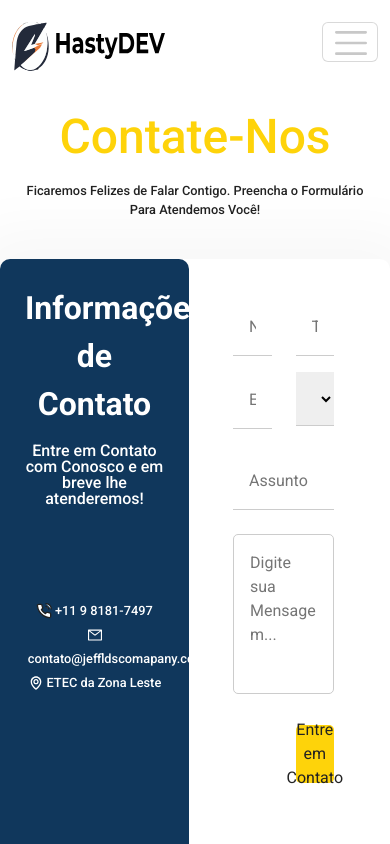
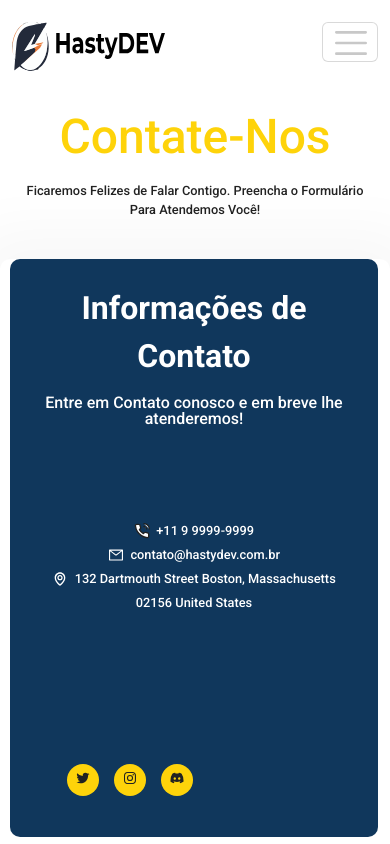
Before and after one commit to Hasty-DEV/HastyDEV, a React (Vite) app in the folder frontend/: page /contact in a window 390 px wide. Shown: the top 844 px of the page. Built offline with nearby package versions, Linux system fonts and the light colour scheme.

Commit message:
Deixando o Contact responsivo

```diff
--- a/frontend/src/routes/ContactUs/ContactUs.styles.ts
+++ b/frontend/src/routes/ContactUs/ContactUs.styles.ts
@@ -79,6 +79,11 @@ export const InfoDiv = styled.div`
   background: #10375c;
   border-radius: 10px;
   padding: 25px;
+
+  @media (max-width: 768px) {
+
+    margin-left:10px ;
+  }
 `;
 
 export const Infos = styled.div<ContactUsStyledProps>`
--- a/frontend/src/routes/ContactUs/ContactUs.tsx
+++ b/frontend/src/routes/ContactUs/ContactUs.tsx
@@ -1,66 +1,61 @@
+import React from "react";
 import { Container, Row, Col } from "react-bootstrap";
-import { HeadingTitle, Paragraph } from "../../components/Texts/Texts";
+import {
+  HeadingTitle,
+  Paragraph
+} from "../../components/Texts/Texts";
 import * as C from "./ContactUs.styles";
+import ContactUSForm from "../../components/ContactUSForm/ContactUSForm";
 import { FiPhoneCall } from "react-icons/fi";
 import { AiOutlineMail } from "react-icons/ai";
-import {
-  BiMap,
-  BiLogoTwitter,
-  BiLogoInstagram,
-  BiLogoDiscordAlt,
-} from "react-icons/bi";
-import ContactUSForm from "../../components/ContactUSForm/ContactUSForm";
+import { BiMap, BiLogoTwitter, BiLogoInstagram, BiLogoDiscordAlt } from "react-icons/bi";
 
 const ContactUs: React.FC = () => {
   return (
     <Container className="text-center">
       <Row>
         <Col xs={12}>
-          <HeadingTitle span="Contate-Nos" className="mt-4"/>
+          <HeadingTitle span="Contate-Nos" className="mt-4" />
         </Col>
         <Col xs={12}>
           <Paragraph
-            paragraph="Ficaremos Felizes de Falar Contigo. Preencha o Formulário Para
-            Atendemos Você!"
+            paragraph="Ficaremos Felizes de Falar Contigo. Preencha o Formulário Para Atendemos Você!"
             className="text-center"
           />
         </Col>
-        <C.ContactUsDiv className="mt-4" xs={12}>
-          <Col xs={6}>
+
+        <C.ContactUsDiv className="mt-4 d-flex flex-wrap">
+          <Col xs={12} md={6}>
             <C.InfoDiv>
-              <C.HeadingSubtitle
-                subtitle="Informações de Contato"
-              />
+              <C.HeadingSubtitle subtitle="Informações de Contato" />
               <C.Paragraph
-                paragraph="Entre em Contato com Conosco e em breve lhe atenderemos!"
+                paragraph="Entre em Contato conosco e em breve lhe atenderemos!"
                 className="text-center"
               />
               <C.ContactUsInfoDiv>
                 <Col xs={12}>
                   <C.Infos>
                     <FiPhoneCall height={16} width={16} />
-                    <Paragraph paragraph="+11 9 8181-7497" IsInline={true} />
+                    <Paragraph paragraph="+11 9 9999-9999" IsInline={true} />
                   </C.Infos>
                 </Col>
                 <Col xs={12}>
                   <C.Infos>
                     <AiOutlineMail height={16} width={16} />
-                    <Paragraph
-                      paragraph="contato@jeffldscomapany.com.br"
-                      IsInline={true}
-                    />
+                    <Paragraph paragraph="contato@hastydev.com.br" IsInline={true} />
                   </C.Infos>
                 </Col>
                 <Col xs={12}>
                   <C.Infos>
                     <BiMap height={16} width={16} />
                     <Paragraph
-                      paragraph="ETEC da Zona Leste"
+                      paragraph="132 Dartmouth Street Boston, Massachusetts 02156 United States"
                       IsInline={true}
                     />
                   </C.Infos>
                 </Col>
               </C.ContactUsInfoDiv>
+
               <C.ContactUsSocialIconsDiv>
                 <ul>
                   <li>
@@ -76,12 +71,15 @@ const ContactUs: React.FC = () => {
               </C.ContactUsSocialIconsDiv>
             </C.InfoDiv>
           </Col>
-          <Col xs={6}>
-            <C.FormDiv>
+
+          <Col xs={12} md={6}>
+            <C.FormDiv className="flex-basis: 50%">
               <ContactUSForm />
             </C.FormDiv>
           </Col>
         </C.ContactUsDiv>
+
+
       </Row>
     </Container>
   );
```
Also changed, not shown: 1 other file (tests, documents, lock files or other folders).
